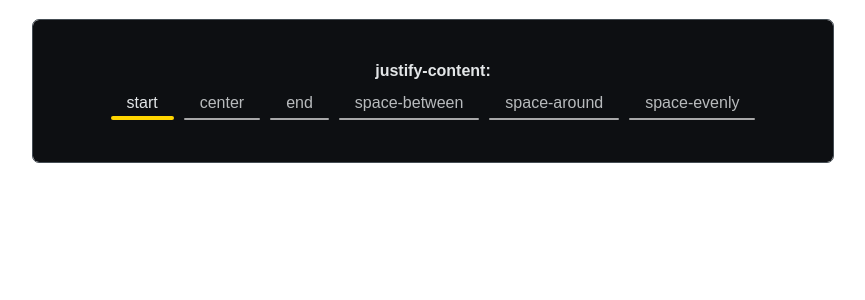
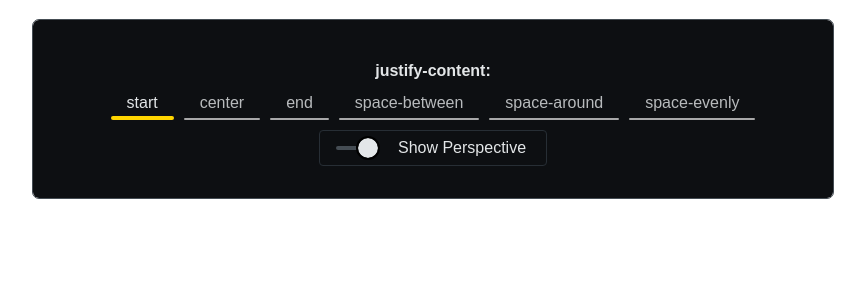
Before and after one commit to aliyuv/css-flex, a React (Vite) app: page /contentjustify in a window 1280 px wide. Shown: the top 300 px of the page, without its empty margins (207-1072 px from the left). Built offline with nearby package versions, Linux system fonts and the light colour scheme; a web font is replaced by a local one.

Commit message:
完成Switch 开关组件

```diff
--- a/src/components/ContentJustify/ContentJustify.tsx
+++ b/src/components/ContentJustify/ContentJustify.tsx
@@ -1,5 +1,6 @@
 import { useState } from 'react'
 import LayoutContainer from '../common/layoutContainer/LayoutContainer.tsx'
+import Switch from '../common/switch/Switch.tsx'
 import CommonTabs from '../common/tabs/CommonTabs.tsx'
 import './ContentJustify.css'
 
@@ -10,6 +11,7 @@ export default function ContentJustify() {
     <>
       <LayoutContainer>
         <CommonTabs props={renderArr} dec="justify-content:" onChange={setActiveTab} activeTab={activeTab} />
+        <Switch />
       </LayoutContainer>
     </>
   )
--- /dev/null
+++ b/src/components/common/switch/Switch.css
@@ -0,0 +1,31 @@
+.toggle-container {
+  width: 44px;
+  height: 1px;
+  border-radius:5px;
+  cursor: pointer;
+  display: flex;
+  align-items: center;
+  border: none;
+  padding: 2px;
+  background-color: #454d54;
+}
+
+.toggle-handle {
+  width: 20px;
+  height: 20px;
+  border-radius: 50%;
+  background-color: #e3e6e8;
+  outline: 2px solid black;
+}
+
+.toggle-switch{
+  display: flex;
+  align-items: center;
+  gap: 18px;
+  padding: 8px 20px 8px 16px;
+  width: fit-content;
+  border: 1px solid #272e35;
+  margin: 0 auto;
+  border-radius: 4px;
+  cursor: pointer;
+}
--- /dev/null
+++ b/src/components/common/switch/Switch.tsx
@@ -0,0 +1,35 @@
+import { motion } from 'motion/react'
+import { useState } from 'react'
+import './Switch.css'
+
+export default function Switch() {
+  const [isOn, setIsOn] = useState(false)
+
+  const toggleSwitch = () => setIsOn(!isOn)
+
+  return (
+    <>
+      <label className="toggle-switch">
+        <button
+          className="toggle-container"
+          style={{
+            justifyContent: isOn ? 'flex-start' : 'flex-end',
+          }}
+          onClick={toggleSwitch}
+        >
+          <motion.div
+            className="toggle-handle"
+            layout
+            style={{ backgroundColor: isOn ? ' #5d666f' : '#e3e6e8' }}
+            transition={{
+              type: 'spring',
+              stiffness: 400,
+              damping: 20,
+            }}
+          />
+        </button>
+        <div>Show Perspective</div>
+      </label>
+    </>
+  )
+}
```
